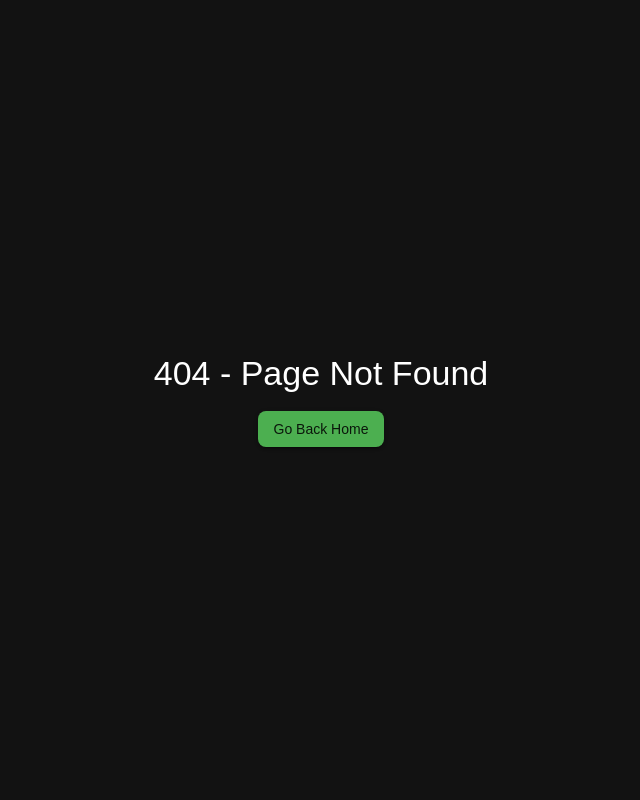
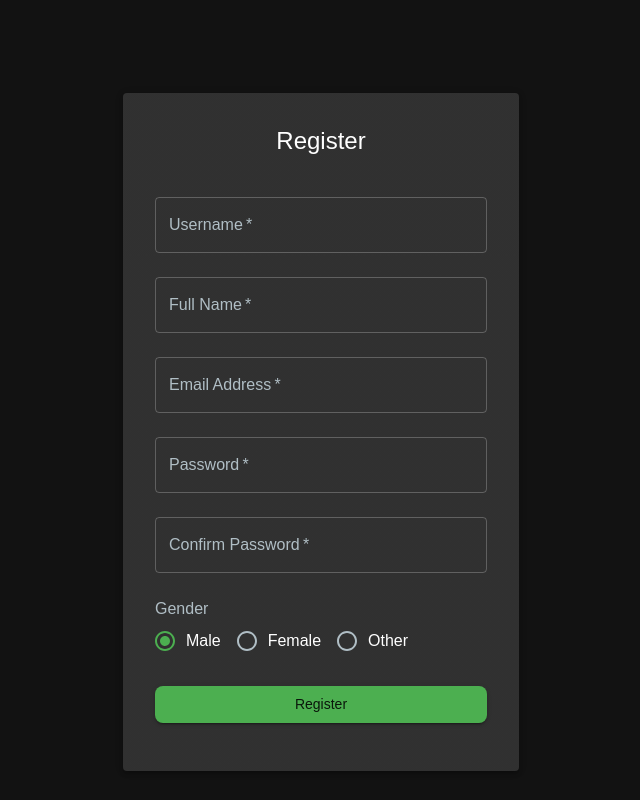
Before and after one commit to sabihDev/chat-app, a React (Vite) app in the folder frontend/: page /register in a window 1280 px wide. Before the commit this address had no page. Shown: the whole page, without its empty margins (319-959 px from the left). Built offline with nearby package versions, Linux system fonts and the light colour scheme.

Commit message:
Login page designed

```diff
--- a/frontend/src/App.jsx
+++ b/frontend/src/App.jsx
@@ -3,12 +3,14 @@ import { Container } from "@mui/material";
 import Chat from "./pages/Chat";
 import Home from "./pages/Home";
 import NotFound from "./pages/NotFound";
+import Register from "./pages/Register";
 
 function App() {
   return (
     <Container maxWidth="md" sx={{ height: "100vh", display: "flex", alignItems: "center", justifyContent: "center" }}>
       <Routes>
         <Route path="/" element={<Home />} />
+        <Route path="/register" element={<Register />} />
         <Route path="/chat" element={<Chat />} />
         <Route path="*" element={<NotFound />} />
       </Routes>
--- /dev/null
+++ b/frontend/src/pages/Register.jsx
@@ -0,0 +1,152 @@
+import React, { useState } from 'react';
+import {
+
+Box,
+Button,
+Container,
+TextField,
+Typography,
+FormControl,
+FormLabel,
+RadioGroup,
+FormControlLabel,
+Radio,
+Paper,
+} from '@mui/material';
+
+const Register = () => {
+const [formData, setFormData] = useState({
+    username: '',
+    fullName: '',
+    email: '',
+    password: '',
+    confirmPassword: '',
+    gender: 'male',
+});
+
+const handleChange = (e) => {
+    const { name, value } = e.target;
+    setFormData((prev) => ({
+        ...prev,
+        [name]: value,
+    }));
+};
+
+const handleSubmit = (e) => {
+    e.preventDefault();
+    // Add your registration logic here
+    console.log(formData);
+};
+
+return (
+    <Container component="main" maxWidth="xs">
+        <Box
+            sx={{
+                marginTop: 8,
+                display: 'flex',
+                flexDirection: 'column',
+                alignItems: 'center',
+            }}
+        >
+            <Paper elevation={3} sx={{ padding: 4, width: '100%' }}>
+                <Typography component="h1" variant="h5" textAlign="center" mb={3}>
+                    Register
+                </Typography>
+                <Box component="form" onSubmit={handleSubmit} noValidate>
+                    <TextField
+                        margin="normal"
+                        required
+                        fullWidth
+                        id="username"
+                        label="Username"
+                        name="username"
+                        autoComplete="username"
+                        value={formData.username}
+                        onChange={handleChange}
+                    />
+                    <TextField
+                        margin="normal"
+                        required
+                        fullWidth
+                        id="fullName"
+                        label="Full Name"
+                        name="fullName"
+                        autoComplete="name"
+                        value={formData.fullName}
+                        onChange={handleChange}
+                    />
+                    <TextField
+                        margin="normal"
+                        required
+                        fullWidth
+                        id="email"
+                        label="Email Address"
+                        name="email"
+                        autoComplete="email"
+                        value={formData.email}
+                        onChange={handleChange}
+                    />
+                    <TextField
+                        margin="normal"
+                        required
+                        fullWidth
+                        name="password"
+                        label="Password"
+                        type="password"
+                        id="password"
+                        autoComplete="new-password"
+                        value={formData.password}
+                        onChange={handleChange}
+                    />
+                    <TextField
+                        margin="normal"
+                        required
+                        fullWidth
+                        name="confirmPassword"
+                        label="Confirm Password"
+                        type="password"
+                        id="confirmPassword"
+                        value={formData.confirmPassword}
+                        onChange={handleChange}
+                    />
+                    <FormControl component="fieldset" sx={{ mt: 2 }}>
+                        <FormLabel component="legend">Gender</FormLabel>
+                        <RadioGroup
+                            row
+                            name="gender"
+                            value={formData.gender}
+                            onChange={handleChange}
+                        >
+                            <FormControlLabel
+                                value="male"
+                                control={<Radio />}
+                                label="Male"
+                            />
+                            <FormControlLabel
+                                value="female"
+                                control={<Radio />}
+                                label="Female"
+                            />
+                            <FormControlLabel
+                                value="other"
+                                control={<Radio />}
+                                label="Other"
+                            />
+                        </RadioGroup>
+                    </FormControl>
+                    <Button
+                        type="submit"
+                        fullWidth
+                        variant="contained"
+                        sx={{ mt: 3, mb: 2 }}
+                    >
+                        Register
+                    </Button>
+                </Box>
+            </Paper>
+        </Box>
+    </Container>
+);
+};
+
+export default Register;
```
